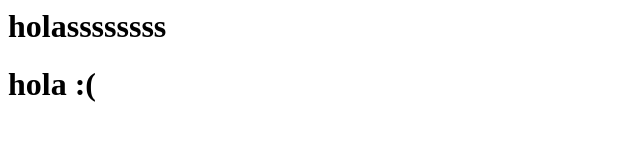
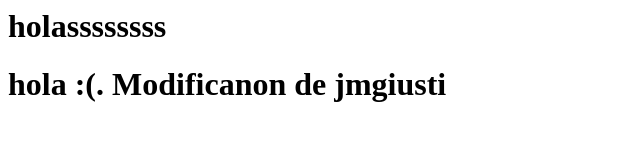
Before and after one commit to aryelyto/EducacionItClase3, a plain HTML site: page index.html in a window 1280 px wide. Shown: the whole page, without its empty margins (0-640 px from the left). Drawn offline with Linux system fonts and the light colour scheme.

Commit message:
modificacion de jmgiusti

```diff
--- a/index.html
+++ b/index.html
@@ -1,4 +1,4 @@
 
 <h1>holassssssss</h1>
 
-<h1>hola :(</h1>
+<h1>hola :(. Modificanon de jmgiusti</h1>
```
